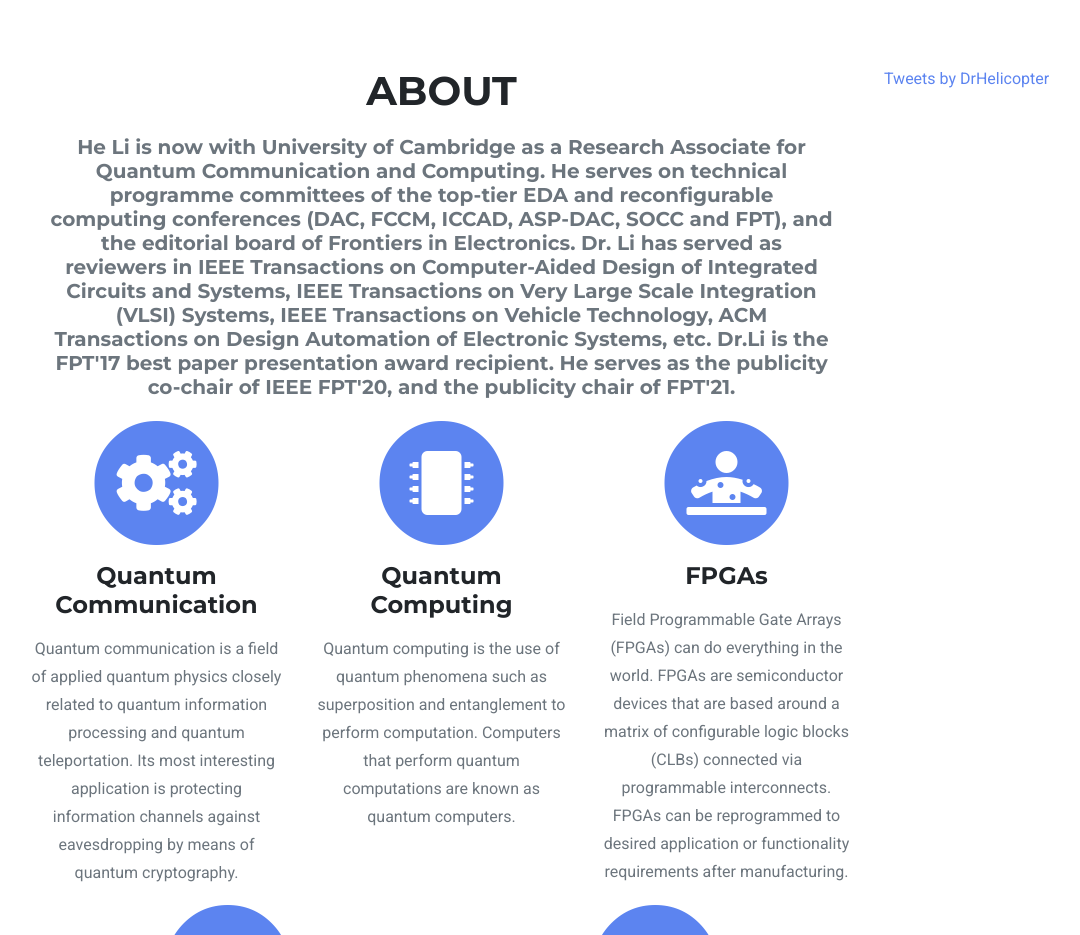
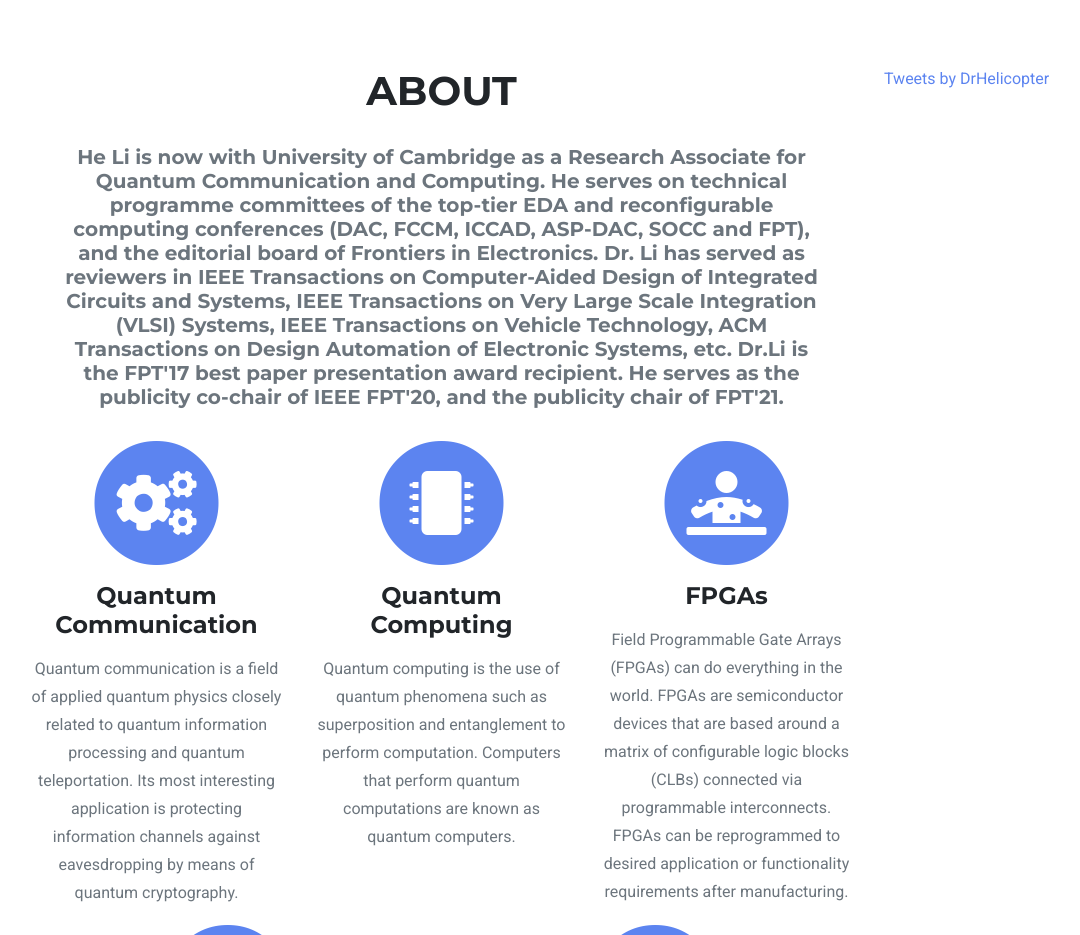
Before and after one commit to drheli/drheli.github.io, a plain HTML site: page index.html in a window 1280 px wide. Shown: the part 780-1715 px from the top of the page, without its empty margins (56-1136 px from the left). Drawn offline with Linux system fonts and the light colour scheme; a web font is replaced by a local one.

Commit message:
Update index.html

```diff
--- a/index.html
+++ b/index.html
@@ -6,7 +6,7 @@
     <meta charset="utf-8">
     <meta name="viewport" content="width=device-width, initial-scale=1, shrink-to-fit=no">
     <meta http-equiv="x-ua-compatible" content="ie=edge">
-    <meta property="og:image" content="img/heli.jpg" />
+    <meta property="og:image" content="img/heli.jpeg" />
 
     <meta property="og:description"
         content="I am research associate for quantum communication, working with Prof. Richard Penty (FREng) at University of Cambridge. Before joining in Cambridge, I received my PhD from circuits and systems group, Department of Electrical and Electronic Engineering, Imperial College London. " />
@@ -108,7 +108,7 @@
                 <div class="row">
                     <div class="col-lg-12 text-center wow animated fadeIn" data-wow-delay="0.3s">
                         <h2 class="section-heading text-uppercase">About</h2>
-                        <h5 class="text-muted" style="margin:20px;">He Li is now with University of Cambridge as a Research Associate
+                        <h5 class="text-muted" style="margin:30px;">He Li is now with University of Cambridge as a Research Associate
                             for Quantum Communication and Computing. He serves on technical programme committees of the top-tier EDA
                             and reconfigurable computing conferences (DAC, FCCM, ICCAD, ASP-DAC, SOCC and FPT), and the editorial board
                             of Frontiers in Electronics. Dr. Li has served as reviewers in IEEE Transactions on Computer-Aided Design
```
